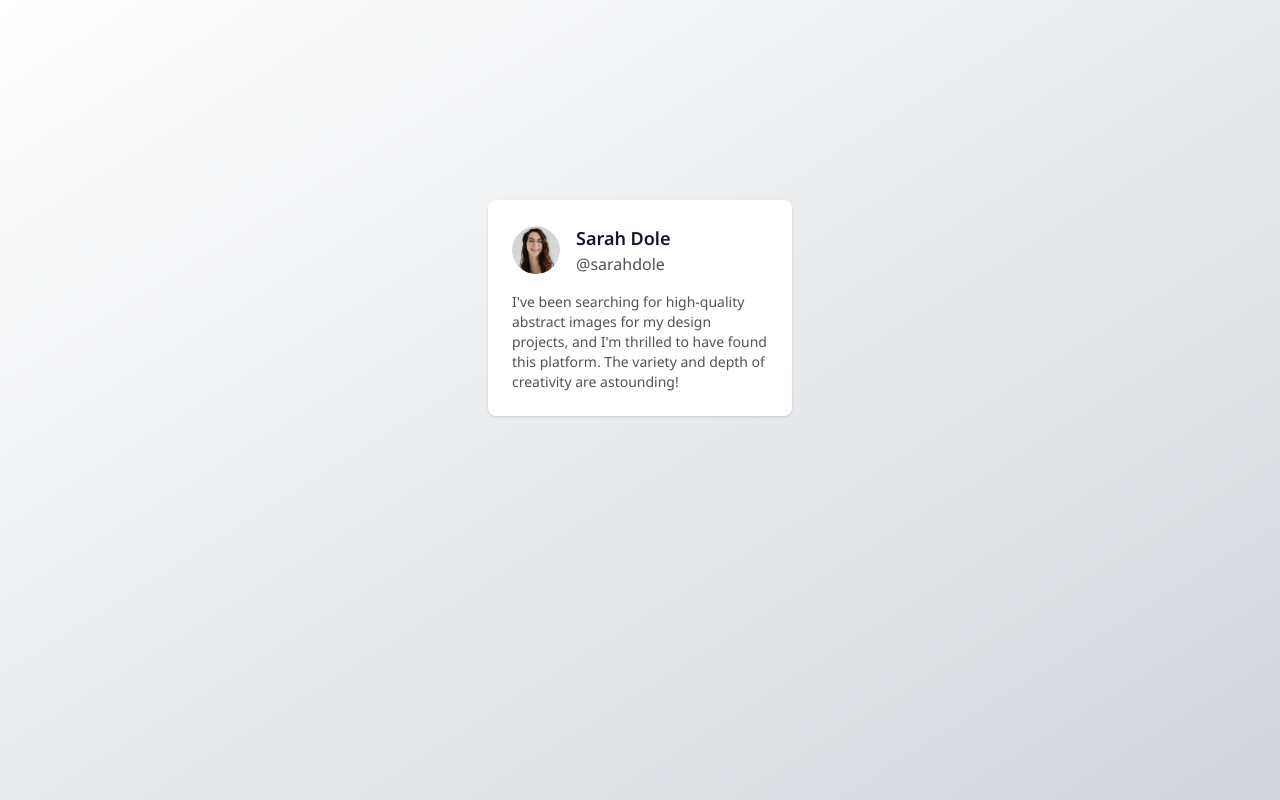
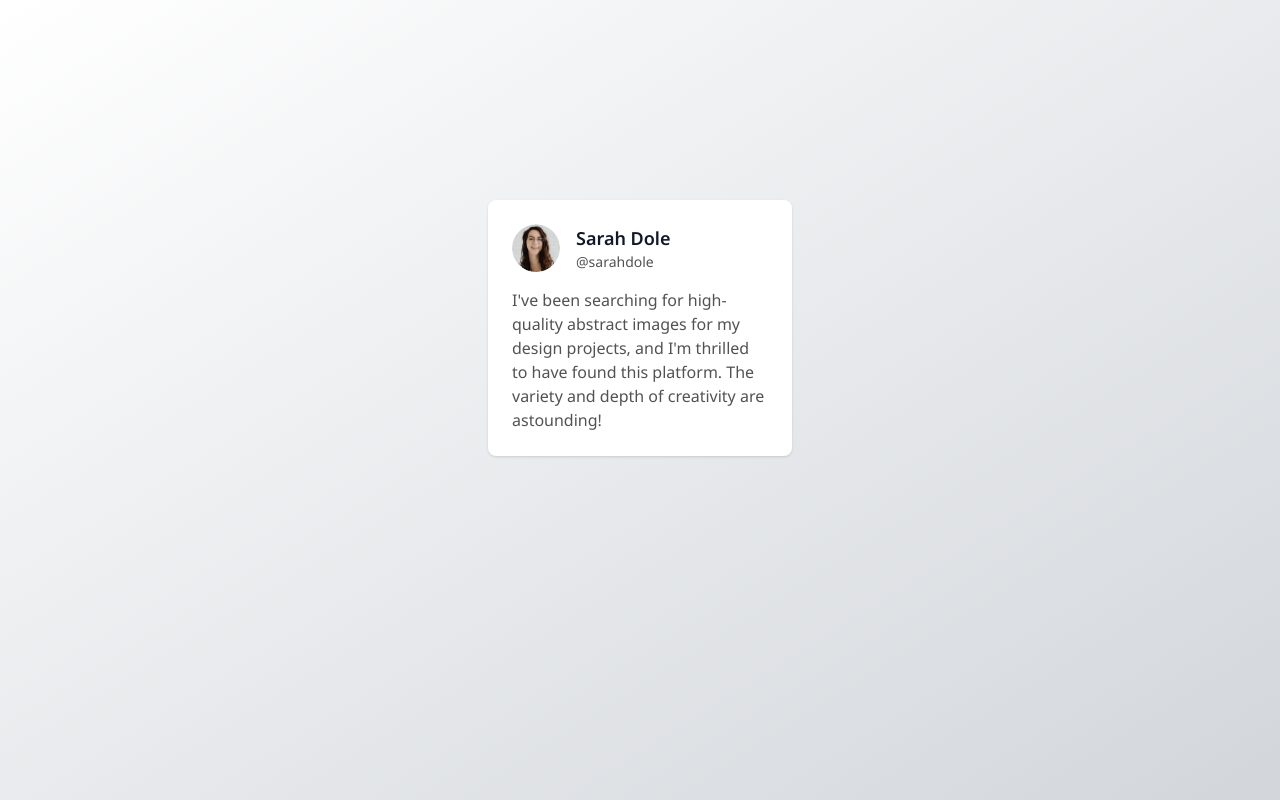
Before and after one commit to harshit2608/frontend-showcase, a Next.js app: page /testimonial-card in a window 1280 px wide. Built offline with nearby package versions, Linux system fonts and the light colour scheme.

Commit message:
Fix css for testimonial & deploy

```diff
--- a/src/app/(challenges)/testimonial-card/page.tsx
+++ b/src/app/(challenges)/testimonial-card/page.tsx
@@ -31,11 +31,11 @@ const TestimonialCardPage = () => {
               <h1 className="text-lg font-semibold text-gray-900">
                 Sarah Dole
               </h1>
-              <p className="font-normal text-neutral-600">@sarahdole</p>
+              <p className="text-sm font-normal text-neutral-600">@sarahdole</p>
             </div>
           </div>
 
-          <p className="text-sm font-normal text-neutral-600">
+          <p className="font-normal text-neutral-600">
             I&apos;ve been searching for high-quality abstract images for my
             design projects, and I&apos;m thrilled to have found this platform.
             The variety and depth of creativity are astounding!
```
Also changed, not shown: 1 other file (tests, documents, lock files or other folders).
